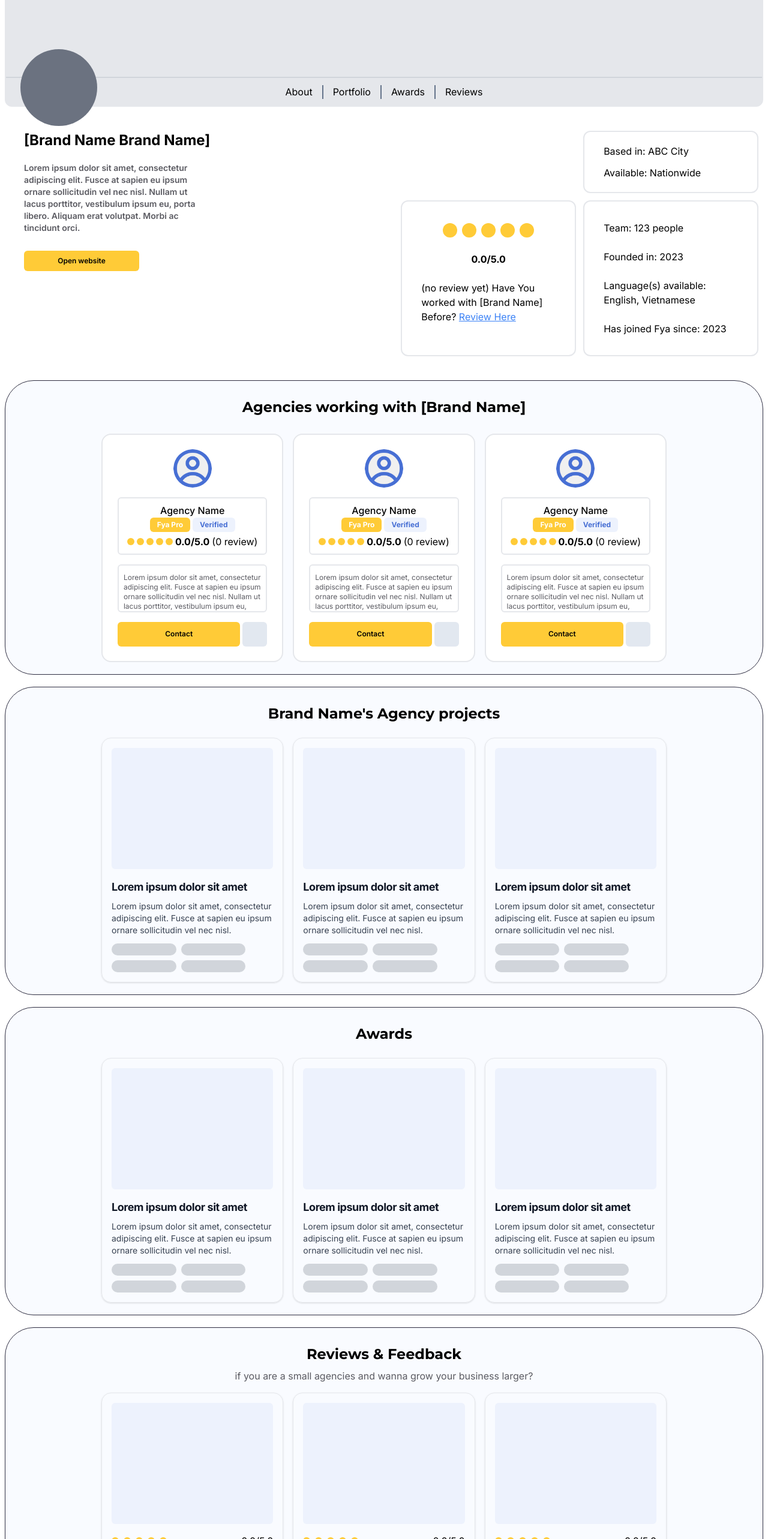
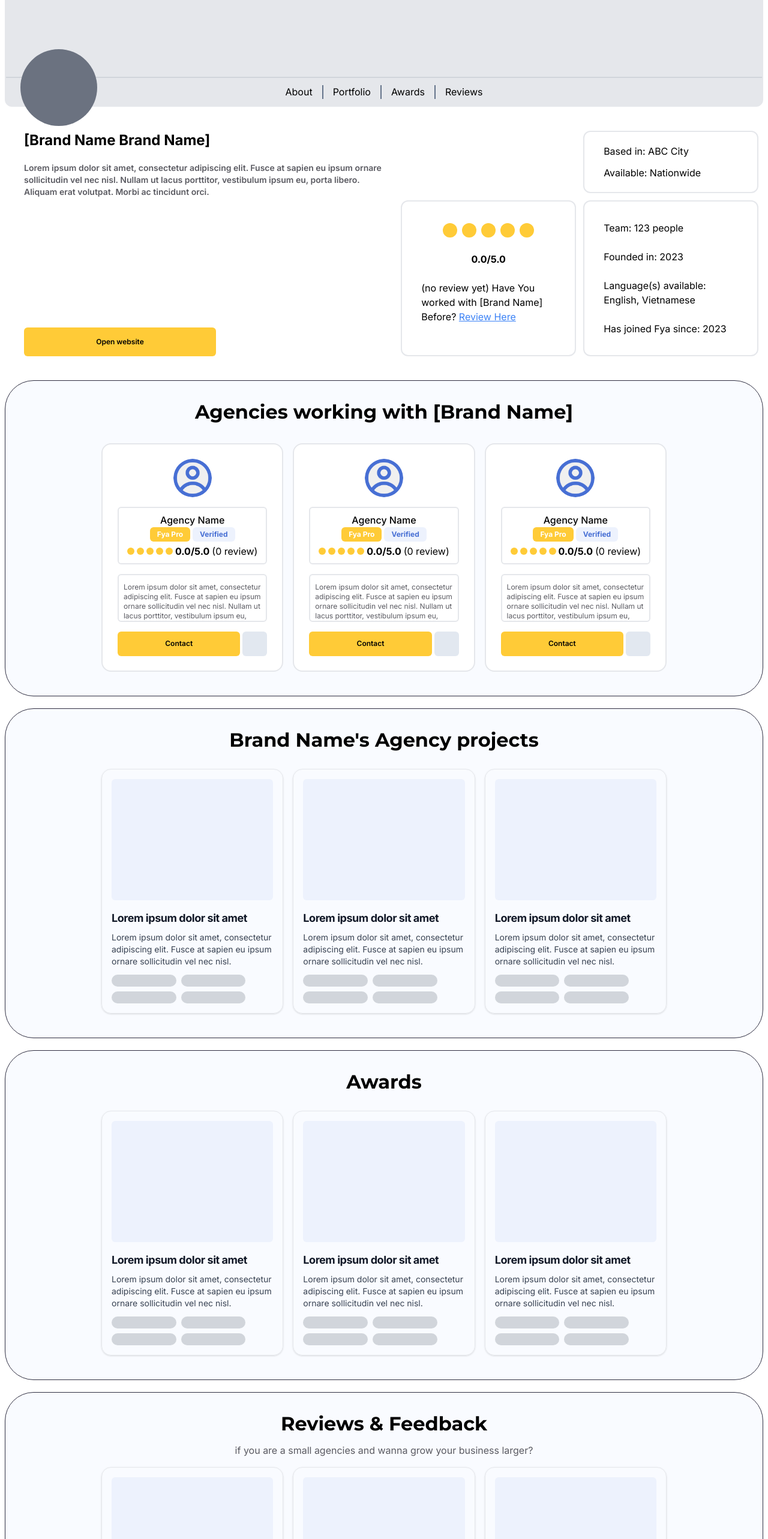
Before and after one commit to MinHien-git/fya-2.0, a React (Create React App) app: page /brandpage in a window 1280 px wide. Shown: the part 234-2800 px from the top of the page at 60% size. Built offline with nearby package versions, Linux system fonts and the light colour scheme.

Commit message:
update brand page

```diff
--- a/src/pages/BrandPage/BrandPage.tsx
+++ b/src/pages/BrandPage/BrandPage.tsx
@@ -34,17 +34,17 @@ export default function BrandPage() {
         </ul>
       </section>
       <section className="w-full max-w-7xl my-5 md:mx-auto grid md:flex lg:gap-4">
-        <div className="grid gap-3 px-2 md:mt-5 content-baseline lg:w-3/6 lg:ml-6 lg:gap-5">
+        <div className="flex flex-col gap-3 px-2 md:mt-5 content-baseline lg:w-3/6 lg:ml-6 lg:gap-5">
           <h1 className="text-md font-bold hidden md:block text-xl lg:text-2xl">
             [Brand Name Brand Name]
           </h1>
-          <p className="text-text font-semibold text-sm lg:w-1/2">
+          <p className="text-text font-semibold text-sm lg:w-7/8">
             Lorem ipsum dolor sit amet, consectetur adipiscing elit. Fusce at
             sapien eu ipsum ornare sollicitudin vel nec nisl. Nullam ut lacus
             porttitor, vestibulum ipsum eu, porta libero. Aliquam erat volutpat.
             Morbi ac tincidunt orci.
           </p>
-          <button className="bg-secondary w-4/6 rounded-md text-xs h-[2.125rem] font-semibold lg:w-[12rem] mt-2">
+          <button className="bg-secondary w-4/6 rounded-md text-xs h-[2.125rem] font-semibold lg:w-[20rem] lg:h-[3rem] mt-auto mb-5">
             Open website
           </button>
         </div>
@@ -79,8 +79,8 @@ export default function BrandPage() {
       </section>
 
       <section className="w-full border-[1px] border-border bg-light_gray max-w-7xl px-2 sm:px-4 lg:px-40 my-5 rounded-[3rem] md:mx-auto flex flex-col justify-center items-center relative">
-        <div className="py-5">
-          <h2 className="text-2xl py-2 font-bold text-center font-title">
+        <div className="py-5 pb-10">
+          <h2 className="text-[2rem] py-2 font-bold text-center font-title">
             Agencies working with [Brand Name]
           </h2>
           <div className="flex justify-center mt-5 flex-wrap gap-4 md:flex-nowrap md:w-full">
@@ -242,8 +242,8 @@ export default function BrandPage() {
       </section>
 
       <section className="w-full border-[1px] border-border bg-light_gray max-w-7xl px-2 sm:px-4 lg:px-40 my-5 rounded-[3rem] md:mx-auto flex flex-col justify-center items-center relative">
-        <div className="py-5 w-10/12 md:w-full">
-          <h2 className="text-2xl py-2 font-bold text-center font-title">
+        <div className="py-5 w-10/12 md:w-full pb-10">
+          <h2 className="text-[2rem] py-2 font-bold text-center font-title">
             Brand Name's Agency projects
           </h2>
           <div className="flex flex-wrap mt-4 gap-4 md:flex-nowrap">
@@ -320,8 +320,8 @@ export default function BrandPage() {
       </section>
 
       <section className="w-full border-[1px] border-border bg-light_gray max-w-7xl px-2 sm:px-4 lg:px-40 my-5 rounded-[3rem] md:mx-auto flex flex-col justify-center items-center relative">
-        <div className="py-5 w-10/12 md:w-full">
-          <h2 className="text-2xl py-2 font-bold text-center font-title">
+        <div className="py-5 w-10/12 md:w-full pb-10">
+          <h2 className="text-[2rem] py-2 font-bold text-center font-title">
             Awards
           </h2>
 
@@ -399,8 +399,8 @@ export default function BrandPage() {
       </section>
 
       <section className="w-full border-[1px] border-border bg-light_gray max-w-7xl px-2 sm:px-4 lg:px-40 my-5 rounded-[3rem] md:mx-auto flex flex-col justify-center items-center relative">
-        <div className="py-5 w-10/12 md:w-full">
-          <h2 className="text-2xl py-2 font-bold text-center font-title">
+        <div className="py-5 w-10/12 md:w-full pb-10">
+          <h2 className="text-[2rem] py-2 font-bold text-center font-title">
             Reviews & Feedback
           </h2>
           <p className="text-text text-center">
```
